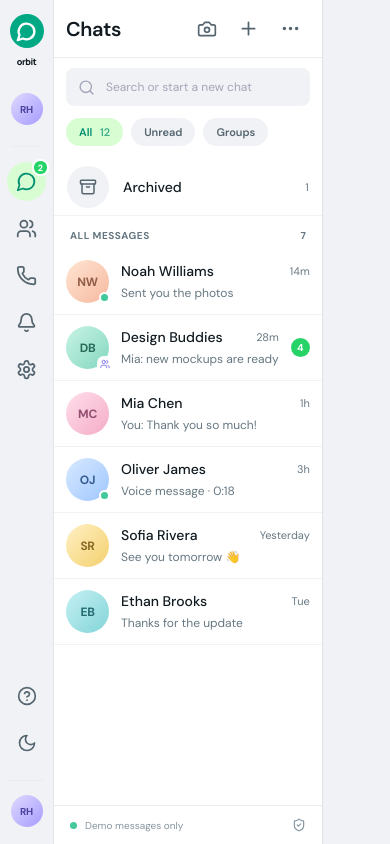
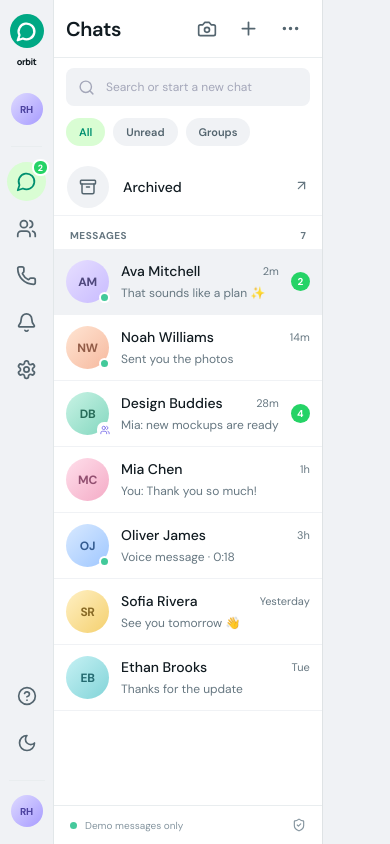
Before and after one commit to serakib/messenger, a React (Vite) app: page / in a window 390 px wide. Built offline with nearby package versions, Linux system fonts and the light colour scheme.

Commit message:
Fix chat list and responsive workspace structure

```diff
--- a/scr/App.jsx
+++ b/scr/App.jsx
@@ -81,7 +81,7 @@ function App() {
   const selectPerson = (id) => { setSelectedId(id); setMobileChat(true); setActiveNav('Chats'); setActiveMenu(false); };
   const addEmoji = (emoji) => setMessage(prev => prev + emoji);
 
-  return <div className={`app-shell ${dark ? 'dark' : ''}`}>
+  return <div className={`app-shell ${dark ? 'dark' : ''} ${showProfile ? 'has-details' : ''}`}>
     <aside className={`rail ${mobileChat ? 'rail-mobile-hidden' : ''}`}>
       <div className="brand-mark"><span className="brand-orbit"><MessageCircle size={21} strokeWidth={2.6}/></span><span>orbit</span></div>
       <button className={`rail-user ${activeNav === 'Profile' ? 'active' : ''}`} onClick={() => {setActiveNav('Profile');setMobileChat(false)}} title="Profile"><Avatar person={{name:'Rakib Hasan', initials:'RH', color:'purple'}} size="sm"/></button>
@@ -105,14 +105,14 @@ function App() {
         </div>
       </div>
       <div className="search-box"><Search size={17}/><input value={search} onChange={e=>setSearch(e.target.value)} placeholder="Search or start a new chat"/><kbd>⌘ K</kbd></div>
-      <div className="inbox-filters"><button className="filter-chip selected">All <span>12</span></button><button className="filter-chip" onClick={()=>notify('Unread filter preview')}>Unread</button><button className="filter-chip" onClick={()=>notify('Groups filter preview')}>Groups</button></div>
+      <div className="inbox-filters"><button className="filter-chip selected">All</button><button className="filter-chip" onClick={()=>notify('Unread filter preview')}>Unread</button><button className="filter-chip" onClick={()=>notify('Groups filter preview')}>Groups</button></div>
       {activeNav === 'Chats' ? <>
         <button className="archive-row" onClick={() => notify('Archived chats are empty in this preview')}>
-          <span className="archive-icon"><Archive size={18}/></span><strong>Archived</strong><span className="archive-count">1</span>
+          <span className="archive-icon"><Archive size={18}/></span><strong>Archived</strong><span className="archive-count"><ArrowUpRight size={15}/></span>
         </button>
-        <div className="section-caption recent-caption">ALL MESSAGES <span>{filteredPeople.length}</span></div>
+        <div className="section-caption recent-caption">MESSAGES <span>{filteredPeople.length}</span></div>
         <div className="people-list">
-          {filteredPeople.filter(p=>p.id!==1).map(p=><button key={p.id} className={`person-row ${selectedId===p.id?'chosen':''}`} onClick={()=>selectPerson(p.id)}>
+          {filteredPeople.map(p=><button key={p.id} className={`person-row ${selectedId===p.id?'chosen':''}`} onClick={()=>selectPerson(p.id)}>
             <div className="avatar-wrap"><Avatar person={p} showOnline/>{p.group && <span className="group-badge"><Users size={10}/></span>}</div>
             <div className="person-copy"><div className="person-top"><strong>{p.name}</strong><time>{p.time}</time></div><div className="person-preview">{p.preview}</div></div>
             {p.unread>0 && <span className="unread-badge">{p.unread}</span>}
```
